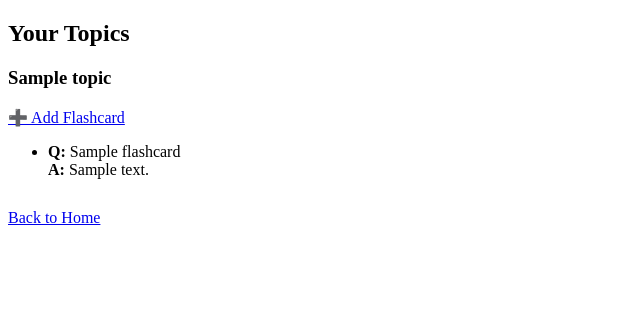
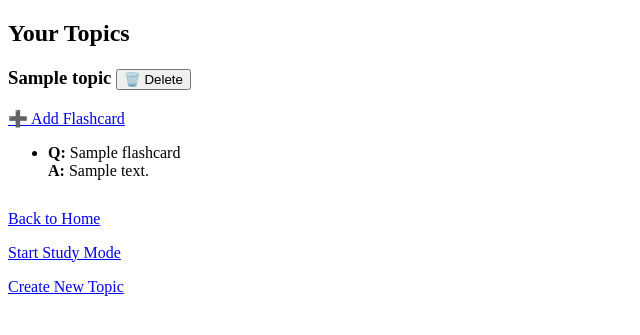
Before and after one commit to mmerabishvili/flashmaster, a Flask app: page /topics in a window 1280 px wide. Shown: the top 335 px of the page, without its empty margins (0-640 px from the left). Run offline with Flask 3, Linux system fonts and the light colour scheme; a user stored in the database is signed in; tables that the repository leaves empty hold one stand-in row (values such as "Sample post").

Commit message:
Complete Study Mode features with progress tracking and topic tools

```diff
--- a/app/routes.py
+++ b/app/routes.py
@@ -1,6 +1,6 @@
 from flask import Blueprint, render_template, redirect, url_for, request, flash, session
 from . import db
-from .models import User, Flashcard, Topic
+from .models import User, Flashcard, Topic, StudySession
 from flask_login import login_user, logout_user, login_required, current_user
 from werkzeug.security import generate_password_hash, check_password_hash
 
@@ -14,18 +14,23 @@ def home():
 @main.route('/register', methods=['GET', 'POST'])
 def register():
     if request.method == 'POST':
+        email = request.form.get('email')
         username = request.form.get('username')
         password = request.form.get('password')
 
+        #check if the email is already registered
+        if User.query.filter_by(email=email).first():
+            flash("Email already registered. Try logging in or use another email")
+            return redirect(url_for('main.register'))
+
         # Check if user already exists
-        existing_user = User.query.filter_by(username=username).first()
-        if existing_user:
-            flash('Username already exists. Please choose a different one.')
+        if User.query.filter_by(username=username).first():
+            flash("Username already exists. Please choose another one.")
             return redirect(url_for('main.register'))
 
         # Create new user
         hashed_password = generate_password_hash(password, method='pbkdf2:sha256')
-        new_user = User(username=username, password=hashed_password)
+        new_user = User(email = email, username=username, password=hashed_password)
         db.session.add(new_user)
         db.session.commit()
 
@@ -37,13 +42,13 @@ def register():
 @main.route('/login', methods=['GET', 'POST'])
 def login():
     if request.method == 'POST':
-        username = request.form.get('username')
+        identifier = request.form.get('identifier')
         password = request.form.get('password')
 
-        user = User.query.filter_by(username=username).first()
+        user = User.query.filter((User.username == identifier) | (User.email == identifier)).first()
 
         if not user or not check_password_hash(user.password, password):
-            flash('Invalid username or password.')
+            flash('Invalid login details.')
             return redirect(url_for('main.login'))
 
         login_user(user)
@@ -80,43 +85,64 @@ def create_topic():
         db.session.commit()
 
         flash("Topic created successfully!")
-        return redirect(url_for('main.create_flashcard'))
+        return redirect(url_for('main.view_topics'))
 
     return render_template('create_topic.html')
+
+@main.route('/topics/delete/<int:topic_id>', methods=['POST'])
+@login_required
+def delete_topic(topic_id):
+    topic = Topic.query.get_or_404(topic_id)
+
+    # Make sure it's the user's topic
+    if topic.user_id != current_user.id:
+        flash("You can't delete this topic.")
+        return redirect(url_for('main.view_topics'))
+
+    # Optional: delete related flashcards first
+    for card in topic.flashcards:
+        db.session.delete(card)
+
+    db.session.delete(topic)
+    db.session.commit()
+    flash("Topic deleted successfully.")
+    return redirect(url_for('main.view_topics'))
 
 @main.route('/flashcards/new', methods=['GET', 'POST'])
 @login_required
 def create_flashcard():
+    topic_name = request.args.get('topic')
+
     if request.method == 'POST':
         question = request.form.get('question')
         answer = request.form.get('answer')
-        topic_name = request.form.get('topic').strip()
+        topic_name = request.form.get('topic')  # still submitted as hidden input
 
         if not question or not answer or not topic_name:
             flash("All fields are required.")
             return redirect(url_for('main.create_flashcard'))
 
+        # Find the topic
         topic = Topic.query.filter_by(name=topic_name, user_id=current_user.id).first()
         if not topic:
-            topic = Topic(name=topic_name, user_id=current_user.id)
-            db.session.add(topic)
-            db.session.commit()
+            flash("Topic not found.")
+            return redirect(url_for('main.view_topics'))
 
+        # Save the flashcard
         new_card = Flashcard(
             question=question,
             answer=answer,
             topic_id=topic.id,
             user_id=current_user.id
         )
-
         db.session.add(new_card)
         db.session.commit()
 
         flash("Flashcard created successfully!")
-        return redirect(url_for('main.view_flashcards'))
+        return redirect(url_for('main.view_topics'))
 
-    pre_filled_topic = request.args.get('topic', '')
-    return render_template('create_flashcard.html', pre_filled_topic=pre_filled_topic)
+    return render_template('create_flashcard.html', topic=topic_name)
+
 
 
 @main.route('/flashcards')
@@ -166,6 +192,10 @@ def study():
 
     if request.method == 'POST':
         selected_topic = request.form.get('topic')
+        selected_mode = request.form.get('mode')
+        session['study_mode'] = selected_mode
+        session.modified = True
+
         flashcards = Flashcard.query.filter_by(user_id = current_user.id, topic_id = selected_topic).all()
 
         if not flashcards:
@@ -183,16 +213,89 @@ def study():
 def study_session():
     flashcard_ids = session.get('study_flashcards', [])
     index = session.get('study_index', 0)
+    mode = session.get('study_mode', 'practice').strip().lower()
 
     if not flashcard_ids or index >= len(flashcard_ids):
-        flash("Study session complete!")
-        return redirect(url_for('main.study'))
+        return redirect(url_for('main.study_results'))
 
     card_id = flashcard_ids[index]
     card = Flashcard.query.get_or_404(card_id)
 
+    # Initialize tracking stats if needed
+    if 'study_stats' not in session:
+        session['study_stats'] = {}
+
     if request.method == 'POST':
+        if mode == 'track':
+            result = request.form.get('answer')
+            session['study_stats'][str(card.id)] = result
+            session.modified = True  # makes sure session gets updated
+
         session['study_index'] += 1
         return redirect(url_for('main.study_session'))
 
-    return render_template('study_session.html', card=card)
+    return render_template('study_session.html',card=card,mode=mode)
+
+@main.route('/progress')
+@login_required
+def progress():
+    sessions = StudySession.query.filter_by(user_id=current_user.id).order_by(StudySession.timestamp.desc()).all()
+
+    # Group sessions by topic
+    from collections import defaultdict
+    topics = defaultdict(list)
+    for session in sessions:
+        topics[session.topic.name].append(session)
+
+    return render_template('progress.html', topics=topics)
+
+@main.route('/study/results')
+@login_required
+def study_results():
+    stats = session.get('study_stats', {})
+    flashcard_ids = session.get('study_flashcards', [])
+    topic_id = None
+    correct = 0
+    total = len(flashcard_ids)
+
+    for card_id in flashcard_ids:
+        if stats.get(str(card_id)) == 'correct':
+            correct += 1
+
+        # Get the topic ID from the first card (they're all from the same topic)
+        if topic_id is None:
+            card = Flashcard.query.get(int(card_id))
+            topic_id = card.topic_id
+
+    mode = session.get('study_mode', 'practice')
+
+    #set a defalt value for previous in case it's a practice mode
+    previous = None
+
+    # Save the session only if tracking is enabled
+    if mode == 'track':
+        new_session = StudySession(
+            user_id=current_user.id,
+            topic_id=topic_id,
+            correct=correct,
+            total=total
+        )
+        db.session.add(new_session)
+        db.session.commit()
+
+        # Get the previous attempt for comparison
+        previous = (
+            StudySession.query
+            .filter(StudySession.user_id == current_user.id, StudySession.topic_id == topic_id)
+            .order_by(StudySession.timestamp.desc())
+            .offset(1)
+            .first()
+        )
+
+    # Clear study session data
+    session.pop('study_flashcards', None)
+    session.pop('study_index', None)
+    session.pop('study_stats', None)
+    session.pop('study_mode', None)
+
+    return render_template('study_results.html', correct=correct, total=total, previous=previous,mode=mode)
--- a/app/templates/create_flashcard.html
+++ b/app/templates/create_flashcard.html
@@ -14,8 +14,9 @@
         <label for="answer">Answer:</label><br>
         <input type="text" name="answer"required><br><br>
 
-        <label for="topic">Topic:</label><br>
-        <input type="text" name="topic" placeholder="e.g. History" value="{{ pre_filled_topic }}" required>
+        <input type="hidden" name="topic" value="{{ topic }}">
+        <p><strong>Topic:</strong> {{ topic }}</p>
+
 
         <button type="submit">Create Flaschard</button>
     </form>
--- a/app/templates/home.html
+++ b/app/templates/home.html
@@ -8,8 +8,12 @@
     <h2>Welcome to FlashMaster!</h2>
 
     {% if current_user.is_authenticated %}
-        <p>Hello, {{ current_user.username }}! You’re logged in.</p>
+        <p>Hello, {{ current_user.username }}! You're logged in.</p>
         <p><a href="{{ url_for('main.logout') }}">Logout</a></p>
+        <p><a href="{{ url_for('main.progress') }}">📊 Check Your Progress</a></p>
+        <p><a href="{{ url_for('main.view_topics') }}">📂 View Your Topics</a></p>
+
+
     {% else %}
         <p>You’re not logged in. <a href="{{ url_for('main.login') }}">Login here</a></p>
     {% endif %}
--- a/app/templates/login.html
+++ b/app/templates/login.html
@@ -6,8 +6,8 @@
 <body>
     <h2>Login</h2>
     <form method="POST">
-        <label for= "username">Username:</label><br>
-        <input type="text" name="username" required><br><br>
+        <label for="identifier">Username or Email:</label><br>
+        <input type="text" name="identifier" placeholder="Username or Email" required><br><br>
 
         <label for="password">Password:</label><br>
         <input type="password" name="password" required><br><br>
--- a/app/templates/register.html
+++ b/app/templates/register.html
@@ -7,6 +7,9 @@
     <h2>Register</h2>
 
     <form method="POST">
+        <label for="email">Email:</label><br>
+        <input type="email" name="email" required><br><br>
+
         <label for="username">Username:</label><br>
         <input type="text" name="username" required><br><br>
 
--- a/app/templates/view_topics.html
+++ b/app/templates/view_topics.html
@@ -9,7 +9,16 @@
     {% if topics %}
         {% for topic in topics %}
             <div style="margin-bottom: 30px;">
-                <h3>{{ topic.name }}</h3>
+                <h3>
+                    {{ topic.name }}
+
+                    <form method="POST" action="{{ url_for('main.delete_topic', topic_id=topic.id) }}" style="display:inline;">
+                        <button type="submit" onclick="return confirm('Are you sure you want to delete this topic and its flashcards?')">
+                            🗑️ Delete
+                        </button>
+                    </form>
+
+                </h3>
 
                 <a href="{{ url_for('main.create_flashcard') }}?topic={{ topic.name }}">➕ Add Flashcard</a>
 
@@ -32,6 +41,8 @@
     {% endif %}
 
     <p><a href="{{ url_for('main.home') }}">Back to Home</a></p>
+    <p><a href="{{ url_for('main.study') }}">Start Study Mode</a></p>
+    <p><a href="{{ url_for('main.create_topic') }}">Create New Topic</a></p>
 
 </body>
 </html>
```
Also changed, not shown: app/models.py (+11 -1 lines), app/templates/progress.html (added, +30 -0 lines), app/templates/study_results.html (added, +35 -0 lines), app/templates/study_session.html (+15 -1 lines), app/templates/study_start.html (+11 -1 lines).
